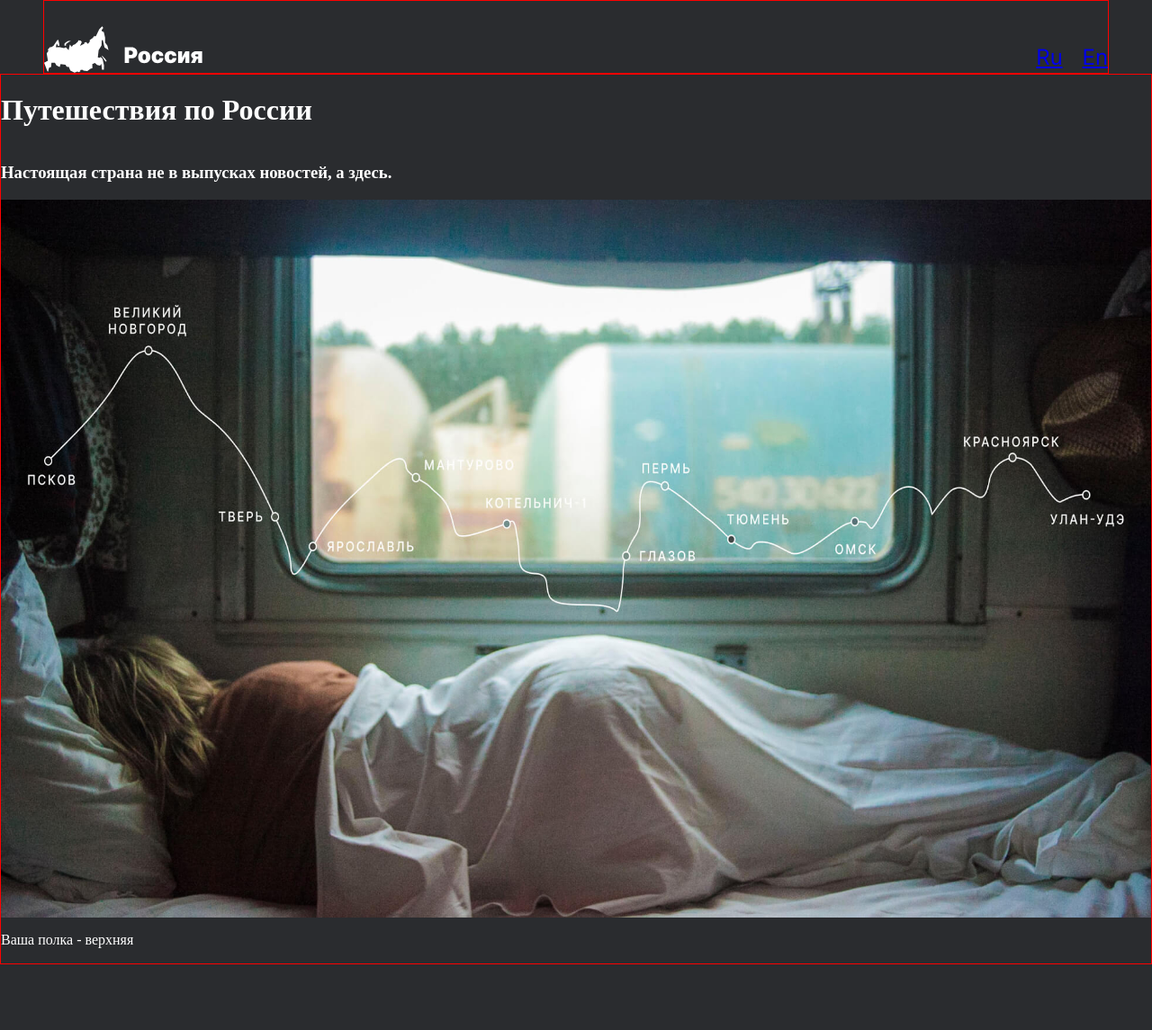
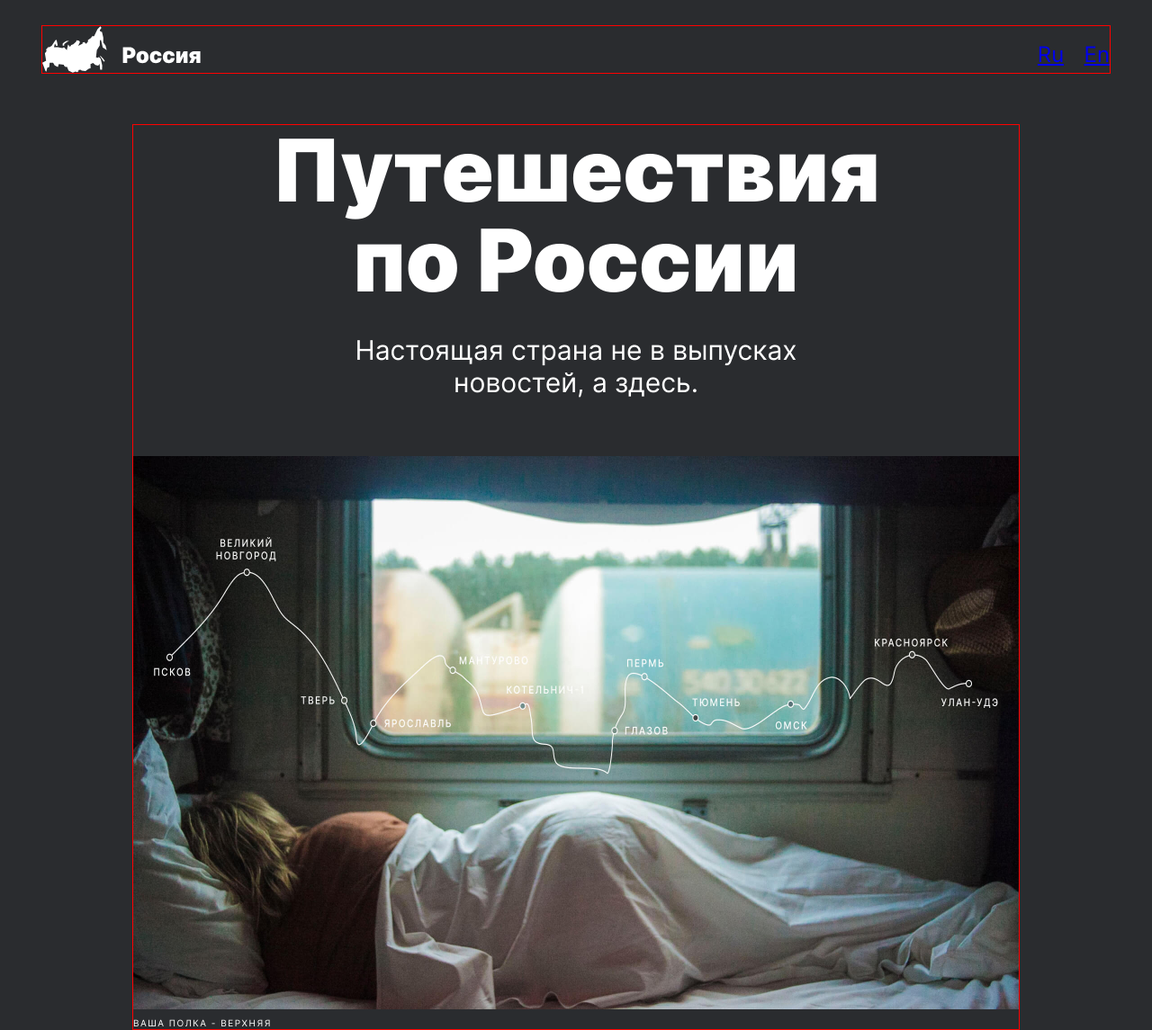
Before and after one commit to Jojokora135791/Traveling-in-Russia, a plain HTML site: page index.html in a window 1280 px wide. Shown: the whole page at 90% size. Before the commit the page ends 1072 px from the top, so only its background shows below. Drawn offline with Linux system fonts and the light colour scheme.

Commit message:
Блоки lead/header

```diff
--- a/blocks/header/__lang-links/header__lang-links.css
+++ b/blocks/header/__lang-links/header__lang-links.css
@@ -1,3 +1,3 @@
 .header__lang-links {
-  margin-top: 46px;
+  margin-top: 18px;
 }
--- a/blocks/header/__logo/header__logo.css
+++ b/blocks/header/__logo/header__logo.css
@@ -1,5 +1,4 @@
 .header__logo {
   width: 176px;
   height: 52px;
-  margin-top: 28px;
 }
--- a/blocks/header/header.css
+++ b/blocks/header/header.css
@@ -1,8 +1,7 @@
 .header {
   display: flex;
   justify-content: space-between;
-  align-items: center;
 
-  margin: 0 48px 0;
+  margin: 28px 46px 0;
   border: 1px solid red;
 }
--- a/blocks/lead/__caption/lead__caption.css
+++ b/blocks/lead/__caption/lead__caption.css
@@ -0,0 +1,11 @@
+.lead__caption {
+margin: 0;
+padding-top: 8px;
+align-self: flex-start;
+font-style: normal;
+font-weight: 400;
+font-size: 10px;
+line-height: 14px;
+letter-spacing: 1.5px;
+text-transform: uppercase;
+}
--- a/blocks/lead/__image/lead__image.css
+++ b/blocks/lead/__image/lead__image.css
@@ -0,0 +1,5 @@
+.lead__image {
+    margin: 64px auto 0;
+    width: 984px;
+    height: 615px;
+}
--- a/blocks/lead/__subtitle/lead__subtitle.css
+++ b/blocks/lead/__subtitle/lead__subtitle.css
@@ -0,0 +1,8 @@
+.lead__subtitle {
+  margin: 32px auto 0;
+  max-width: 640px;
+  font-weight: 400;
+  font-size: 30px;
+  line-height: 36px;
+  text-align: center;
+}
--- a/blocks/lead/__title/lead__title.css
+++ b/blocks/lead/__title/lead__title.css
@@ -0,0 +1,8 @@
+.lead__title {
+  margin: 0;
+  max-width: 720px;
+  font-weight: 900;
+  font-size: 96px;
+  line-height: 100px;
+  text-align: center;
+}
--- a/blocks/lead/lead.css
+++ b/blocks/lead/lead.css
@@ -1,6 +1,10 @@
 .lead {
   display: flex;
-  margin: auto;
   flex-direction: column;
+  align-items: center;
+
+  margin: 56px auto 0;
+  max-width: 984px;
+
   border: 1px solid red;
 }
--- a/blocks/page/page.css
+++ b/blocks/page/page.css
@@ -1,7 +1,9 @@
 .page {
-  min-width: 1100px;
-  max-width: 1600px;
+  max-width: 1280px;
+  width: 100%;
+  margin: 0 auto;
+
   background-color: #2A2C2F;
   color: #fff;
-  margin: 0 auto;
+  font-family: Inter, Haettenschweiler, 'Arial Narrow Bold', sans-serif;
 }
```
